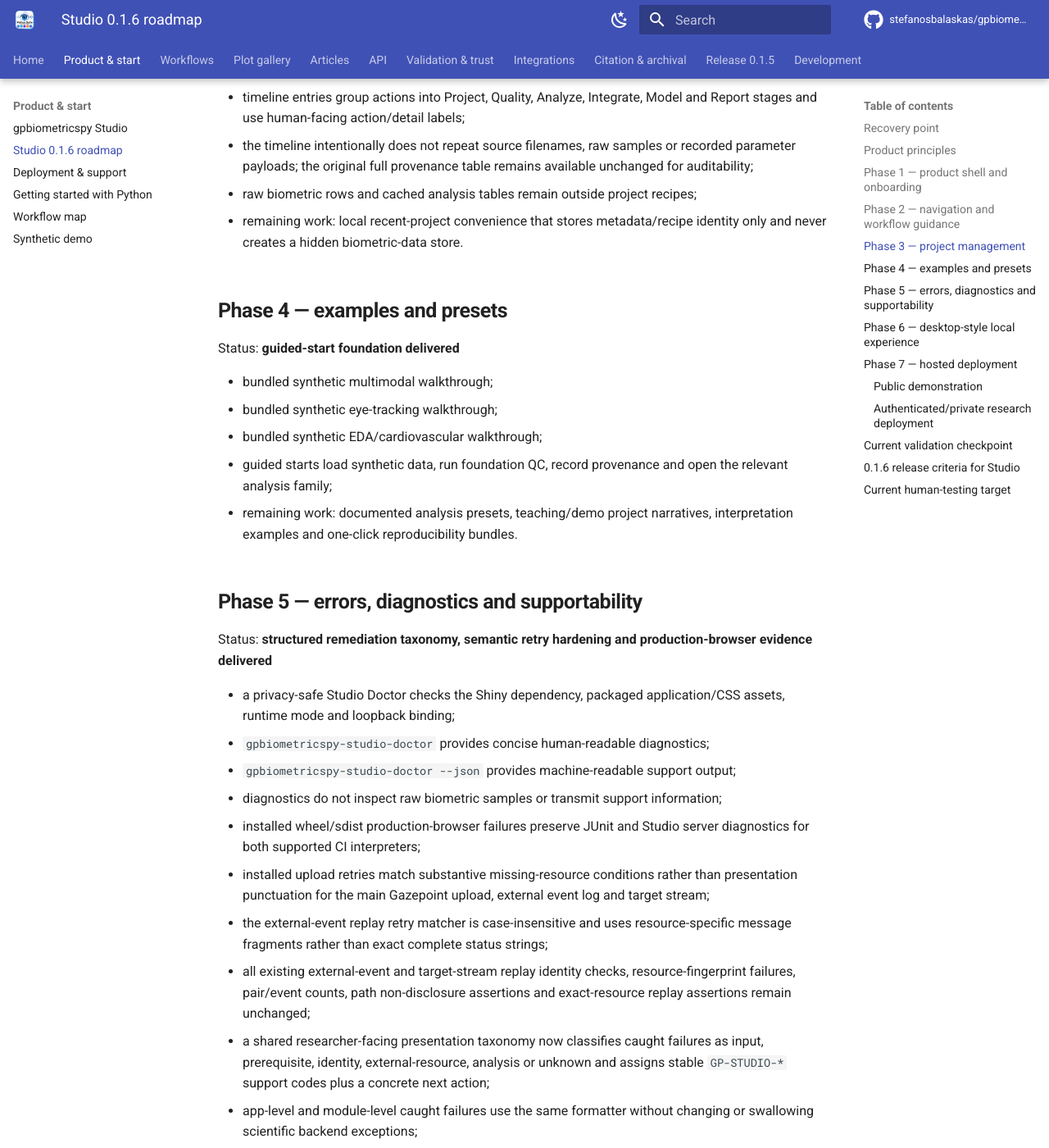
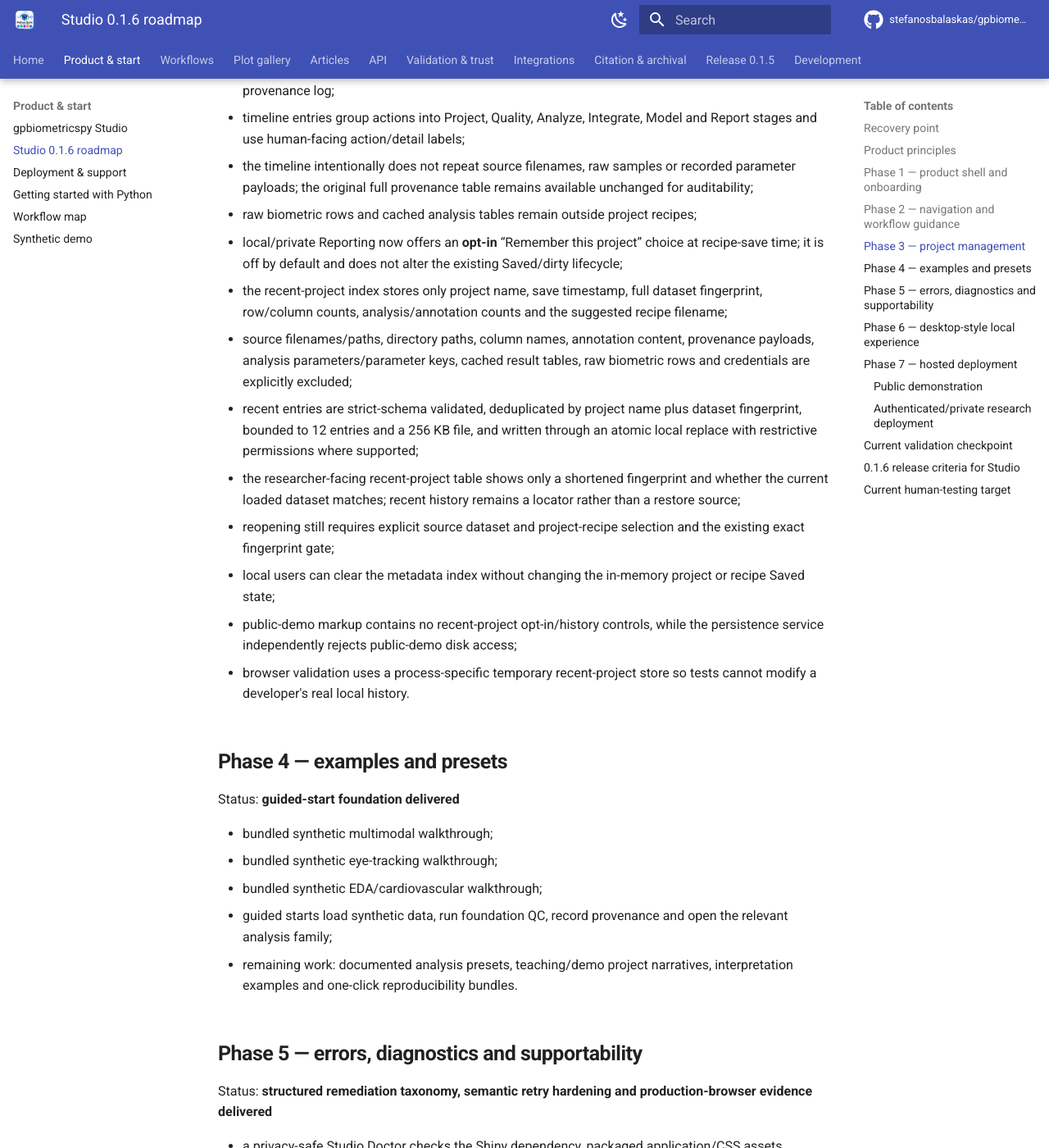
Before and after one commit to stefanosbalaskas/gpbiometricspy, an MkDocs documentation site: the page built from docs/studio-product-roadmap.md, in a window 1280 px wide and 1400 px high, scrolled down 3539 px. Shown: the whole window at 82% size. Built offline with MkDocs 1.6.1 and Material for MkDocs 9.7.7, drawn with Linux system fonts in a browser that asks for light colours; comment, search, counter and statistics services are not loaded; some of the changed text lies outside the part shown.

Commit message:
docs(studio): certify privacy-safe recent projects

````diff
--- a/docs/studio-product-roadmap.md
+++ b/docs/studio-product-roadmap.md
@@ -78,7 +78,7 @@
 
 ## Phase 3 — project management
 
-Status: **project identity, restore integrity, saved/dirty state and readable provenance timeline delivered**
+Status: **project identity, restore integrity, saved/dirty state, readable provenance timeline and privacy-safe recent history delivered**
 
 - first-class project name and project metadata;
 - project names persist in privacy-preserving project recipes, manifests, reports and report bundles;
@@ -95,7 +95,15 @@
 - timeline entries group actions into Project, Quality, Analyze, Integrate, Model and Report stages and use human-facing action/detail labels;
 - the timeline intentionally does not repeat source filenames, raw samples or recorded parameter payloads; the original full provenance table remains available unchanged for auditability;
 - raw biometric rows and cached analysis tables remain outside project recipes;
-- remaining work: local recent-project convenience that stores metadata/recipe identity only and never creates a hidden biometric-data store.
+- local/private Reporting now offers an **opt-in** “Remember this project” choice at recipe-save time; it is off by default and does not alter the existing Saved/dirty lifecycle;
+- the recent-project index stores only project name, save timestamp, full dataset fingerprint, row/column counts, analysis/annotation counts and the suggested recipe filename;
+- source filenames/paths, directory paths, column names, annotation content, provenance payloads, analysis parameters/parameter keys, cached result tables, raw biometric rows and credentials are explicitly excluded;
+- recent entries are strict-schema validated, deduplicated by project name plus dataset fingerprint, bounded to 12 entries and a 256 KB file, and written through an atomic local replace with restrictive permissions where supported;
+- the researcher-facing recent-project table shows only a shortened fingerprint and whether the current loaded dataset matches; recent history remains a locator rather than a restore source;
+- reopening still requires explicit source dataset and project-recipe selection and the existing exact fingerprint gate;
+- local users can clear the metadata index without changing the in-memory project or recipe Saved state;
+- public-demo markup contains no recent-project opt-in/history controls, while the persistence service independently rejects public-demo disk access;
+- browser validation uses a process-specific temporary recent-project store so tests cannot modify a developer's real local history.
 
 ## Phase 4 — examples and presets
 
@@ -204,7 +212,12 @@
 - stable researcher-facing `GP-STUDIO-*` error/remediation codes across the major Studio catch boundaries;
 - public-demo caught-exception detail suppression in both unit and Chromium browser contracts;
 - local/private bounded technical detail retained for troubleshooting;
-- fail-closed recipe/resource identity guidance that never recommends bypassing fingerprint verification.
+- fail-closed recipe/resource identity guidance that never recommends bypassing fingerprint verification;
+- opt-in local recent-project metadata recording on the existing recipe-save checkpoint without changing Saved/dirty semantics;
+- strict recent-history field minimization, bounds, deduplication, atomic persistence and clear-history behavior;
+- browser-verified current-dataset fingerprint matching while source identity, full fingerprints and research-detail fields remain absent from the recent-project table;
+- complete public-demo exclusion of recent-project controls plus server-side public-demo disk-access rejection;
+- installed wheel/sdist operation with the recent-project service/module present on both supported CI interpreters.
 
 Further product-polish commits must pass the same normal pull-request gates before they supersede this checkpoint.
 
@@ -241,7 +254,9 @@
   → review the readable project Timeline and full Provenance audit table
   → export a privacy-preserving project recipe
   → verify Saved / Unsaved changes state after project edits
+  → optionally remember the project in the local metadata-only recent-project list
+  → verify the current dataset match indicator and clear recent history independently
   → restore against the exact source fingerprint
 ```
 
-Usability findings from that path should drive the remaining local recent-project convenience, presets, teaching/interpretation examples and packaging work before a non-development `0.1.6` release. The next project-continuity target is a local recent-project convenience layer that records only privacy-safe metadata/recipe identity and never stores raw biometric rows or cached analysis tables.
+Usability findings from that path should drive the remaining presets, teaching/interpretation examples and packaging work before a non-development `0.1.6` release. The next product tranche is the **documented analysis-preset and teaching/demo narrative layer**: approachable defaults and explanatory routes must reuse the existing scientific functions and controls, never manufacture interpretation, and remain explicit about QC and model assumptions.
````
Also changed, not shown: other parts of docs/studio-product-roadmap.md (+11 -11 lines).
